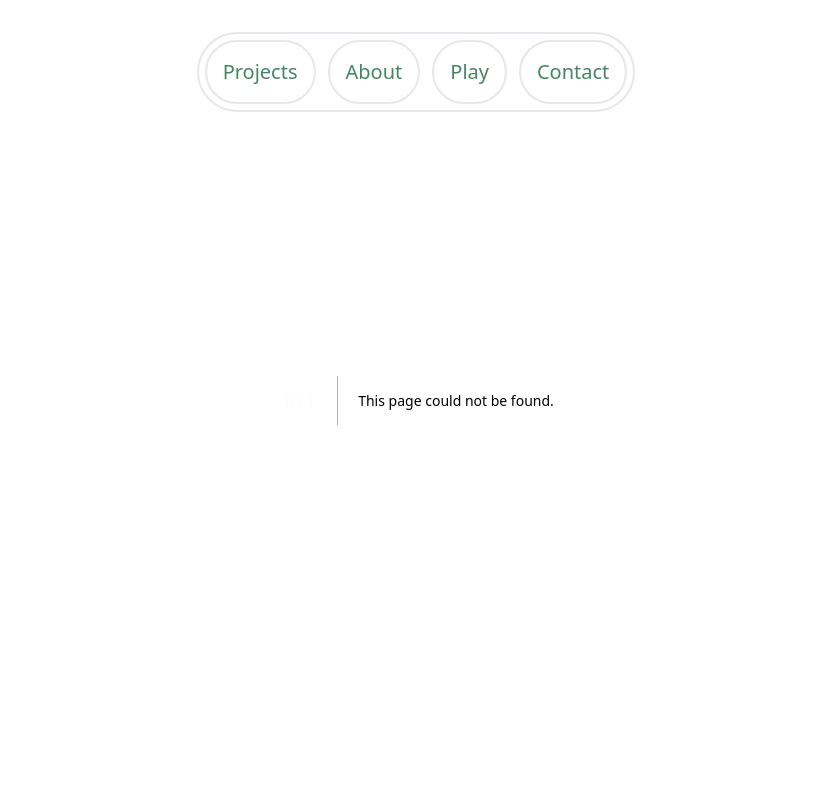
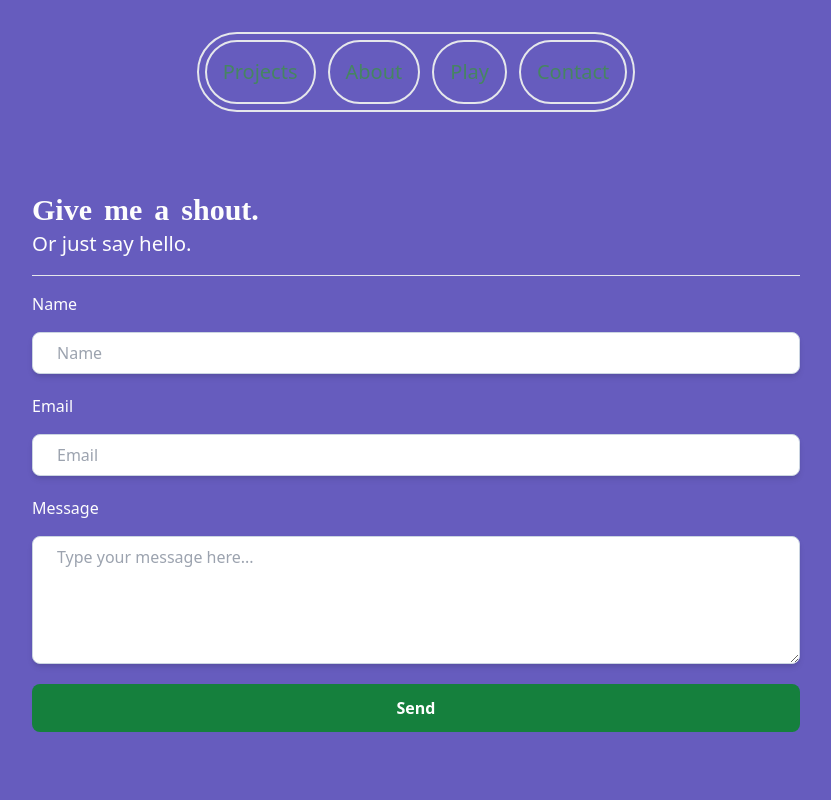
Before and after one commit to vnn8248/code-nguyen, a Next.js app: page /contact in a window 1280 px wide. Before the commit this address had no page. Shown: the top 800 px of the page, without its empty margins (224-1055 px from the left). Built offline with nearby package versions, Linux system fonts and the light colour scheme.

Commit message:
Create contact page

```diff
--- /dev/null
+++ b/app/contact/page.js
@@ -0,0 +1,14 @@
+import React from 'react';
+import ContactForm from '../components/ContactForm';
+
+const ContactPage = () => {
+  return (
+    <div className="max-w-3xl mx-auto pt-32 pb-12 lg:pt-48 lg:pb-12">
+      <h1 className="text-3xl font-bold">Give me a shout.</h1>
+      <p>Or just say hello.</p>
+      <ContactForm />
+    </div>
+  );
+};
+
+export default ContactPage;
```
